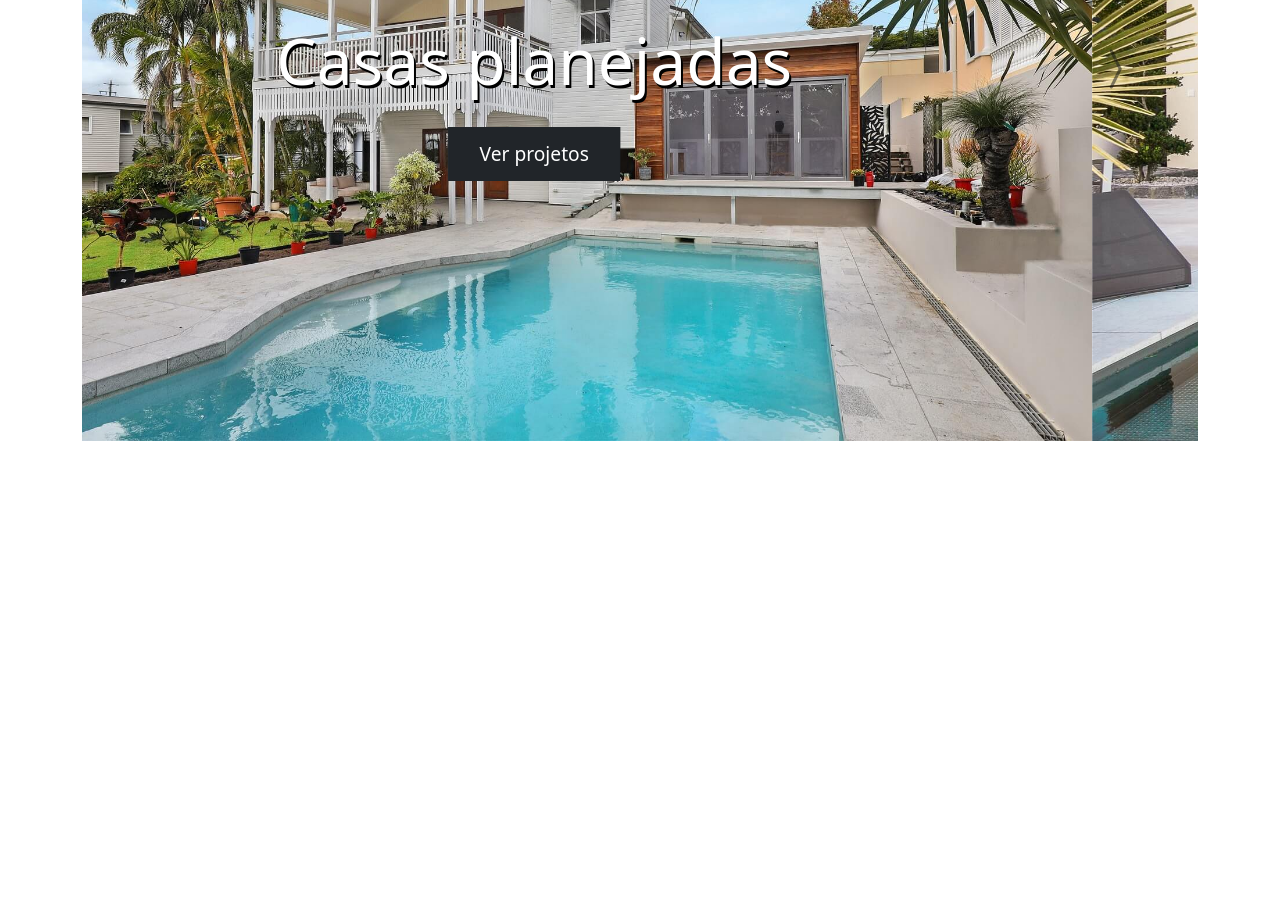
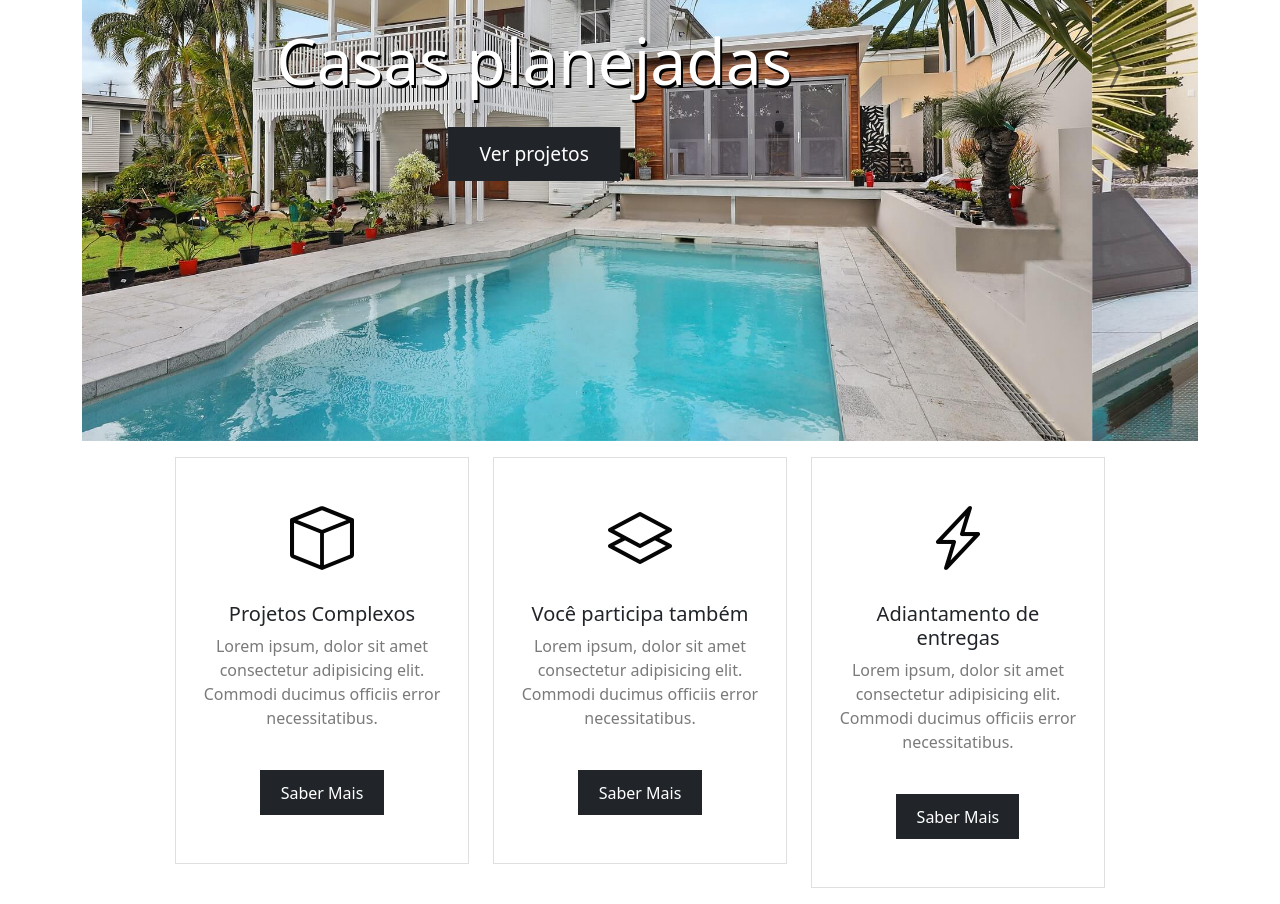
Before and after one commit to JuanSanjuanLemos/IMov, a plain HTML site: page index.html in a window 1280 px wide. Shown: the part 431-1335 px from the top of the page. Before the commit the page ends 888 px from the top, so only its background shows below. Drawn offline with nearby package versions, Linux system fonts and the light colour scheme.

Commit message:
:sparkles: Create the mini banners
#

```diff
--- a/css/styles.css
+++ b/css/styles.css
@@ -114,3 +114,22 @@
         top: 2em;
     }
 }
+
+#mini-banners .card{
+    padding: 2em 0.3em;
+    border-radius: 0;
+    margin-bottom: 1em;
+}
+
+#mini-banners i{
+    font-size: 4em;
+}
+
+#mini-banners .card-title{
+    margin-bottom: 1.5em;
+}
+
+#mini-banners .btn{
+    margin-top: 1.5em;
+    padding: .6em 1.2em;
+}
--- a/index.html
+++ b/index.html
@@ -113,6 +113,46 @@
                 <span class="visually-hidden">Next</span>
             </button>
         </div>
+        <div class="col-12 col-md-10 offset-md-1" id="mini-banners">
+            <div class="row">
+                <div class="col-12 col-md-4">
+                    <div class="card text-center">
+                        <i class="bi bi-box primary-color"></i>
+                        <div class="card-body">
+                            <h5 class="card-title-primary-color">Projetos Complexos</h5>
+                            <p class="card-text secondary-color">
+                                Lorem ipsum, dolor sit amet consectetur adipisicing elit. Commodi ducimus officiis error necessitatibus.
+                            </p>
+                            <a href="#" class="btn btn-dark">Saber Mais</a>
+                        </div>
+                    </div>
+                </div>
+                <div class="col-12 col-md-4">
+                    <div class="card text-center">
+                        <i class="bi bi-layers primary-color"></i>
+                        <div class="card-body">
+                            <h5 class="card-title-primary-color">Você participa também</h5>
+                            <p class="card-text secondary-color">
+                                Lorem ipsum, dolor sit amet consectetur adipisicing elit. Commodi ducimus officiis error necessitatibus.
+                            </p>
+                            <a href="#" class="btn btn-dark">Saber Mais</a>
+                        </div>
+                    </div>
+                </div>
+                <div class="col-12 col-md-4">
+                    <div class="card text-center">
+                        <i class="bi bi-lightning-charge primary-color"></i>
+                        <div class="card-body">
+                            <h5 class="card-title-primary-color">Adiantamento de entregas</h5>
+                            <p class="card-text secondary-color">
+                                Lorem ipsum, dolor sit amet consectetur adipisicing elit. Commodi ducimus officiis error necessitatibus.
+                            </p>
+                            <a href="#" class="btn btn-dark">Saber Mais</a>
+                        </div>
+                    </div>
+                </div>
+            </div>
+        </div>
     </div>
     <script src="https://cdn.jsdelivr.net/npm/bootstrap@5.1.3/dist/js/bootstrap.bundle.min.js" integrity="sha384-ka7Sk0Gln4gmtz2MlQnikT1wXgYsOg+OMhuP+IlRH9sENBO0LRn5q+8nbTov4+1p" crossorigin="anonymous"></script>
     <script src="js/scripts.js"></script>
```
